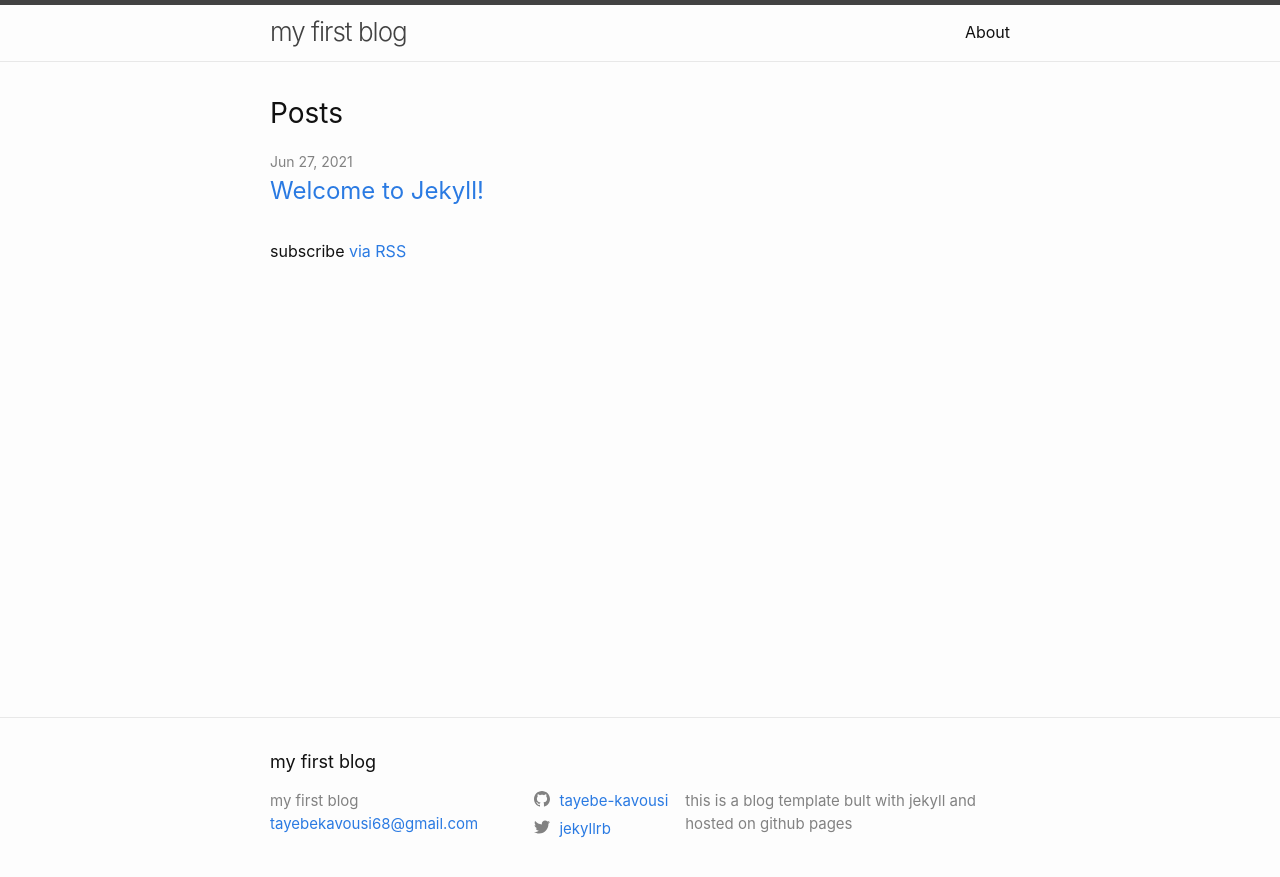
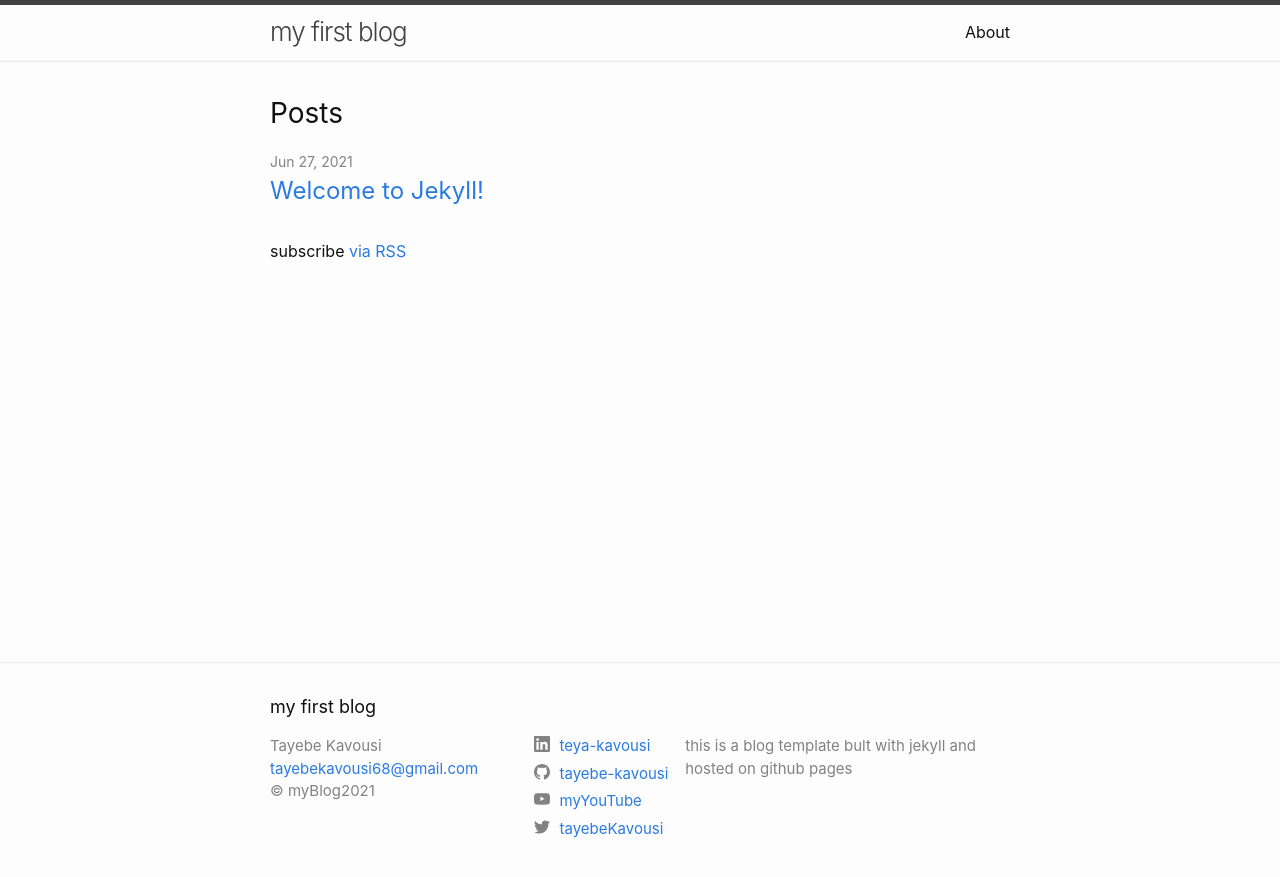
Before and after one commit to tiakavousi/minimalBlog, a Jekyll site: the page built from index.markdown, in a window 1280 px wide. Shown: the top 877 px of the page. Built offline with Jekyll 4.4.1, drawn with Linux system fonts in a browser that asks for light colours.

Commit message:
add branding

```diff
--- a/_config.yml
+++ b/_config.yml
@@ -17,16 +17,25 @@
 # you will see them accessed via {{ site.title }}, {{ site.email }}, and so on.
 # You can create any custom variable you would like, and they will be accessible
 # in the templates via {{ site.myvariable }}.
-
+#-------------------------- need to change ------------------------
 title: my first blog
 email: tayebekavousi68@gmail.com
 description: >- # this means to ignore newlines until "baseurl:"
  this is a blog template bult with jekyll and hosted on github pages
 baseurl: "/myBlog" # the subpath of your site, e.g. /blog
 url: "https://tayebe-kavousi.github.io" # the base hostname & protocol for your site, e.g. http://example.com
-twitter_username: jekyllrb
+twitter_username: tayebeKavousi
 github_username:  tayebe-kavousi
 
+#Author is the default for posts and is used in the footer
+author: Tayebe Kavousi
+# copyright added below is not theme default and it contaions :
+# copuright: "company name"
+copyright: "myBlog"
+linkedin_username: teya-kavousi
+youtube_username: myYouTube
+
+#--------------------------------------------------------------
 # Build settings
 # removed the minima theme as it is now a regular theme
 #theme: minima
--- a/_includes/footer.html
+++ b/_includes/footer.html
@@ -18,6 +18,9 @@
             {%- if site.email -%}
             <li><a class="u-email" href="mailto:{{ site.email }}">{{ site.email }}</a></li>
             {%- endif -%}
+            {%- if site.copyright -%}
+            <li>&copy; {{ site.copyright }}{{'now'| date:'%Y'}}</li>
+            {%- endif -%}
         </ul>
       </div>
 
--- a/_includes/social.html
+++ b/_includes/social.html
@@ -1,14 +1,14 @@
 <ul class="social-media-list">
+  {%- if site.linkedin_username -%}<li><a href="https://www.linkedin.com/in/{{ site.linkedin_username| cgi_escape | escape }}"><svg class="svg-icon"><use xlink:href="{{ '/assets/minima-social-icons.svg#linkedin' | relative_url }}"></use></svg> <span class="username">{{ site.linkedin_username| escape }}</span></a></li>{%- endif -%}
+  {%- if site.github_username -%}<li><a href="https://github.com/{{ site.github_username| cgi_escape | escape }}"><svg class="svg-icon"><use xlink:href="{{ '/assets/minima-social-icons.svg#github' | relative_url }}"></use></svg> <span class="username">{{ site.github_username| escape }}</span></a></li>{%- endif -%}
+  {%- if site.youtube_username -%}<li><a href="https://youtube.com/{{ site.youtube_username| cgi_escape | escape }}"><svg class="svg-icon"><use xlink:href="{{ '/assets/minima-social-icons.svg#youtube' | relative_url }}"></use></svg> <span class="username">{{ site.youtube_username| escape }}</span></a></li>{%- endif -%}
+  {%- if site.twitter_username -%}<li><a href="https://www.twitter.com/{{ site.twitter_username| cgi_escape | escape }}"><svg class="svg-icon"><use xlink:href="{{ '/assets/minima-social-icons.svg#twitter' | relative_url }}"></use></svg> <span class="username">{{ site.twitter_username| escape }}</span></a></li>{%- endif -%}
+  {%- if site.instagram_username -%}<li><a href="https://instagram.com/{{ site.instagram_username| cgi_escape | escape }}"><svg class="svg-icon"><use xlink:href="{{ '/assets/minima-social-icons.svg#instagram' | relative_url }}"></use></svg> <span class="username">{{ site.instagram_username| escape }}</span></a></li>{%- endif -%}
+  {%- if site.facebook_username -%}<li><a href="https://www.facebook.com/{{ site.facebook_username| cgi_escape | escape }}"><svg class="svg-icon"><use xlink:href="{{ '/assets/minima-social-icons.svg#facebook' | relative_url }}"></use></svg> <span class="username">{{ site.facebook_username| escape }}</span></a></li>{%- endif -%}
   {%- if site.dribbble_username -%}<li><a href="https://dribbble.com/{{ site.dribbble_username| cgi_escape | escape }}"><svg class="svg-icon"><use xlink:href="{{ '/assets/minima-social-icons.svg#dribbble' | relative_url }}"></use></svg> <span class="username">{{ site.dribbble_username| escape }}</span></a></li>{%- endif -%}
-  {%- if site.facebook_username -%}<li><a href="https://www.facebook.com/{{ site.facebook_username| cgi_escape | escape }}"><svg class="svg-icon"><use xlink:href="{{ '/assets/minima-social-icons.svg#facebook' | relative_url }}"></use></svg> <span class="username">{{ site.facebook_username| escape }}</span></a></li>{%- endif -%}
   {%- if site.flickr_username -%}<li><a href="https://www.flickr.com/photos/{{ site.flickr_username| cgi_escape | escape }}"><svg class="svg-icon"><use xlink:href="{{ '/assets/minima-social-icons.svg#flickr' | relative_url }}"></use></svg> <span class="username">{{ site.flickr_username| escape }}</span></a></li>{%- endif -%}
-  {%- if site.github_username -%}<li><a href="https://github.com/{{ site.github_username| cgi_escape | escape }}"><svg class="svg-icon"><use xlink:href="{{ '/assets/minima-social-icons.svg#github' | relative_url }}"></use></svg> <span class="username">{{ site.github_username| escape }}</span></a></li>{%- endif -%}
-  {%- if site.instagram_username -%}<li><a href="https://instagram.com/{{ site.instagram_username| cgi_escape | escape }}"><svg class="svg-icon"><use xlink:href="{{ '/assets/minima-social-icons.svg#instagram' | relative_url }}"></use></svg> <span class="username">{{ site.instagram_username| escape }}</span></a></li>{%- endif -%}
-  {%- if site.linkedin_username -%}<li><a href="https://www.linkedin.com/in/{{ site.linkedin_username| cgi_escape | escape }}"><svg class="svg-icon"><use xlink:href="{{ '/assets/minima-social-icons.svg#linkedin' | relative_url }}"></use></svg> <span class="username">{{ site.linkedin_username| escape }}</span></a></li>{%- endif -%}
   {%- if site.pinterest_username -%}<li><a href="https://www.pinterest.com/{{ site.pinterest_username| cgi_escape | escape }}"><svg class="svg-icon"><use xlink:href="{{ '/assets/minima-social-icons.svg#pinterest' | relative_url }}"></use></svg> <span class="username">{{ site.pinterest_username| escape }}</span></a></li>{%- endif -%}
   {%- for mst in site.mastodon -%}{%- if mst.username and mst.instance -%}<li><a href="https://{{ mst.instance| cgi_escape | escape}}/@{{mst.username}}"><svg class="svg-icon"><use xlink:href="{{ '/assets/minima-social-icons.svg#mastodon' | relative_url }}"></use></svg> <span class="username">{{ mst.username|escape }}</span></a></li>{%- endif -%}{%- endfor -%}
-  {%- if site.twitter_username -%}<li><a href="https://www.twitter.com/{{ site.twitter_username| cgi_escape | escape }}"><svg class="svg-icon"><use xlink:href="{{ '/assets/minima-social-icons.svg#twitter' | relative_url }}"></use></svg> <span class="username">{{ site.twitter_username| escape }}</span></a></li>{%- endif -%}
-  {%- if site.youtube_username -%}<li><a href="https://youtube.com/{{ site.youtube_username| cgi_escape | escape }}"><svg class="svg-icon"><use xlink:href="{{ '/assets/minima-social-icons.svg#youtube' | relative_url }}"></use></svg> <span class="username">{{ site.youtube_username| escape }}</span></a></li>{%- endif -%}
   {%- if site.googleplus_username -%}<li><a href="https://plus.google.com/{{ site.googleplus_username| escape }}"><svg class="svg-icon"><use xlink:href="{{ '/assets/minima-social-icons.svg#googleplus' | relative_url }}"></use></svg> <span class="username">{{ site.googleplus_username| escape }}</span></a></li>{%- endif -%}
   {%- if site.rss -%}<li><a href="{{ 'feed.xml' | relative_url }}"><svg class="svg-icon"><use xlink:href="{{ '/assets/minima-social-icons.svg#rss' | relative_url }}"></use></svg> <span>{{ site.rss | escape }}</span></a></li>{%- endif -%}
 </ul>
```
Also changed, not shown: 1 other file.
